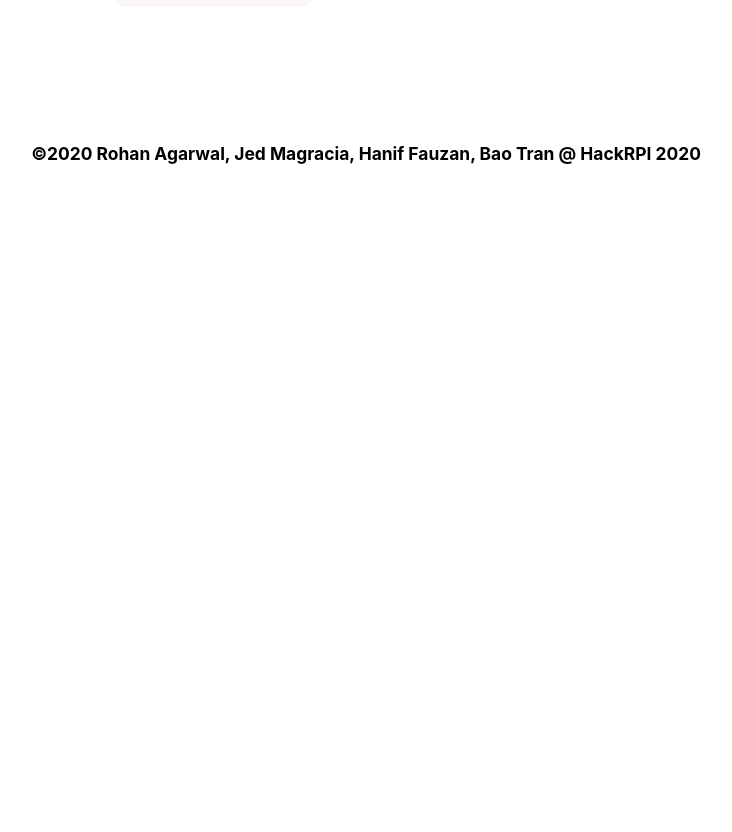
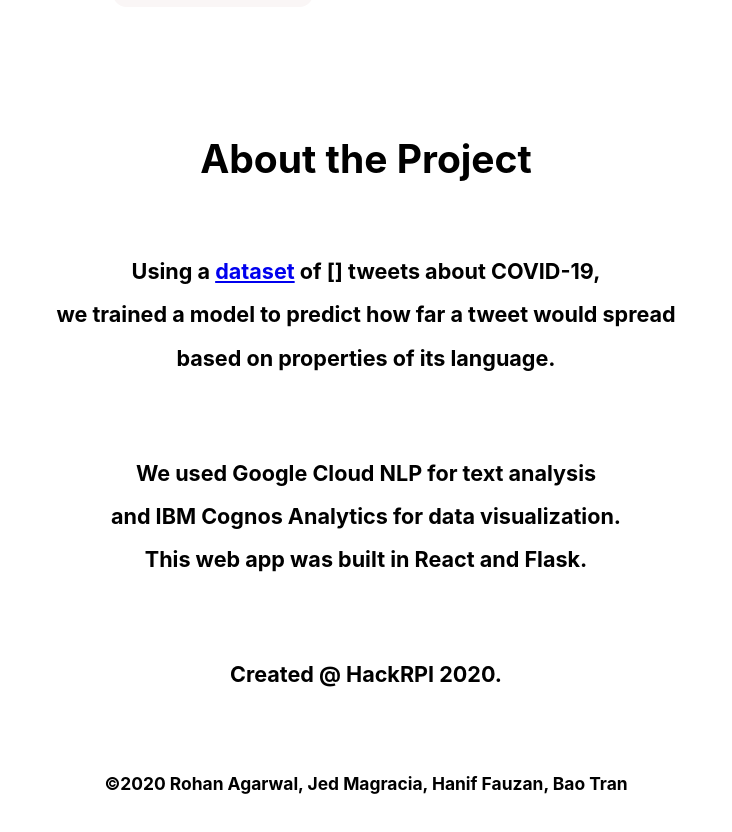
Before and after one commit to roaga/ViralCast, a React (Create React App) app in the folder react-app/: page / in a window 1280 px wide. Shown: the part 1480-2312 px from the top of the page, without its empty margins (274-1006 px from the left). Before the commit the page ends 1685 px from the top, so only its background shows below. Built offline with nearby package versions, Linux system fonts and the light colour scheme.

Commit message:
Add about project

```diff
--- a/react-app/src/App.js
+++ b/react-app/src/App.js
@@ -57,7 +57,26 @@ function App() {
                     </div>
                 </div>
 
-                <h6>&copy;2020 Rohan Agarwal, Jed Magracia, Hanif Fauzan, Bao Tran @ HackRPI 2020</h6>
+                <h2>About the Project</h2>
+                <h5 style={{lineHeight: 2}}>
+                    Using a <a href="https://www.kaggle.com/smid80/coronavirus-covid19-tweets-late-april" target="_blank">dataset</a> of [] tweets about COVID-19,
+                    <br/>
+                    we trained a model to predict how far a tweet would spread<br/>based on properties of its language.
+                </h5>
+                <h5 style={{lineHeight: 2}}>
+                    We used Google Cloud NLP for text analysis
+                    <br/>
+                    and IBM Cognos Analytics for data visualization.
+                    <br/>
+                    This web app was built in React and Flask.
+                    <br/>
+                </h5>
+                <h5 style={{lineHeight: 2}}>
+                    Created @ HackRPI 2020.
+                </h5>
+
+
+                <h6>&copy;2020 Rohan Agarwal, Jed Magracia, Hanif Fauzan, Bao Tran</h6>
             </header>
         </div>
     );
```
